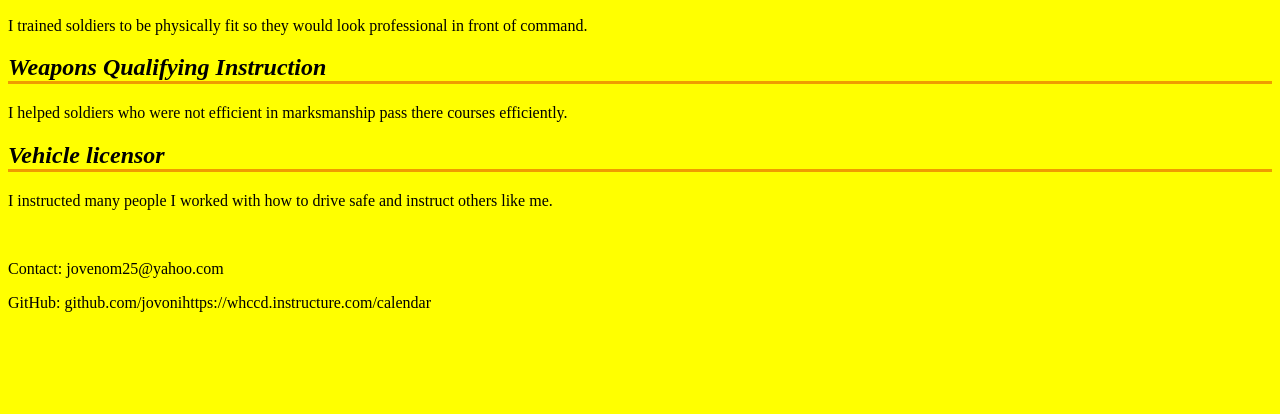
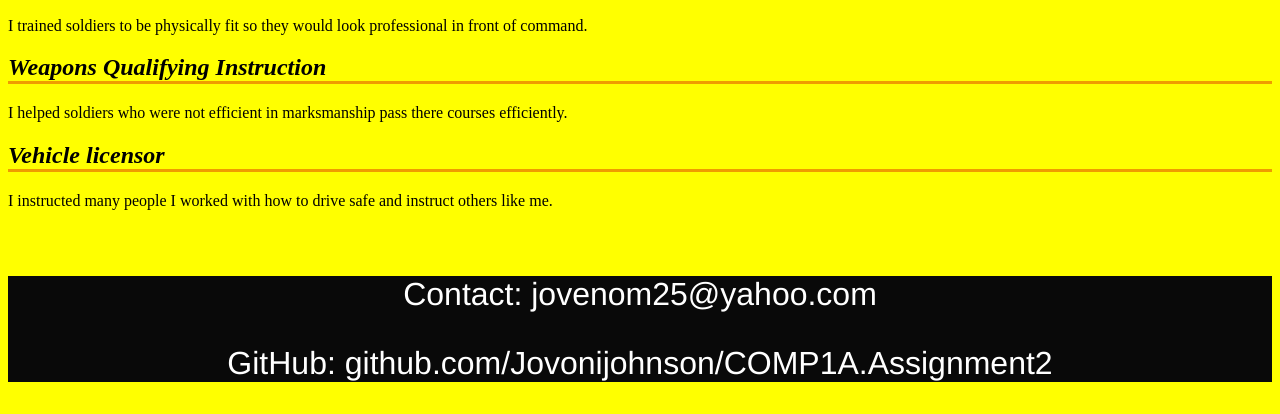
Before and after one commit to Jovonijohnson/COMP1A.Assignment2, a plain HTML site: page index.Html in a window 1280 px wide. Shown: the part 480-894 px from the top of the page. Before the commit the page ends 808 px from the top, so only its background shows below. Drawn offline with Linux system fonts and the light colour scheme.

Commit message:
footer editing

```diff
--- a/index.Html
+++ b/index.Html
@@ -84,7 +84,7 @@
             Contact: jovenom25@yahoo.com
         </p>
         <p>
-            GitHub: github.com/jovonihttps://whccd.instructure.com/calendar
+            GitHub: github.com/Jovonijohnson/COMP1A.Assignment2
         </p>
     </footer>
 </div>
--- a/main.css
+++ b/main.css
@@ -29,3 +29,10 @@ border-bottom: 3px solid #EF9C00; /* Add a line below h2s */
 ul {
 list-style-type: square; /* Changes the bullets to squares */
 }
+footer  {
+    background-color: rgb(9, 9, 9);
+    color: white;
+    text-align: center;
+    font-size: xx-large;
+    font-family: 'Franklin Gothic Medium', 'Arial Narrow', Arial, sans-serif;
+}
```
